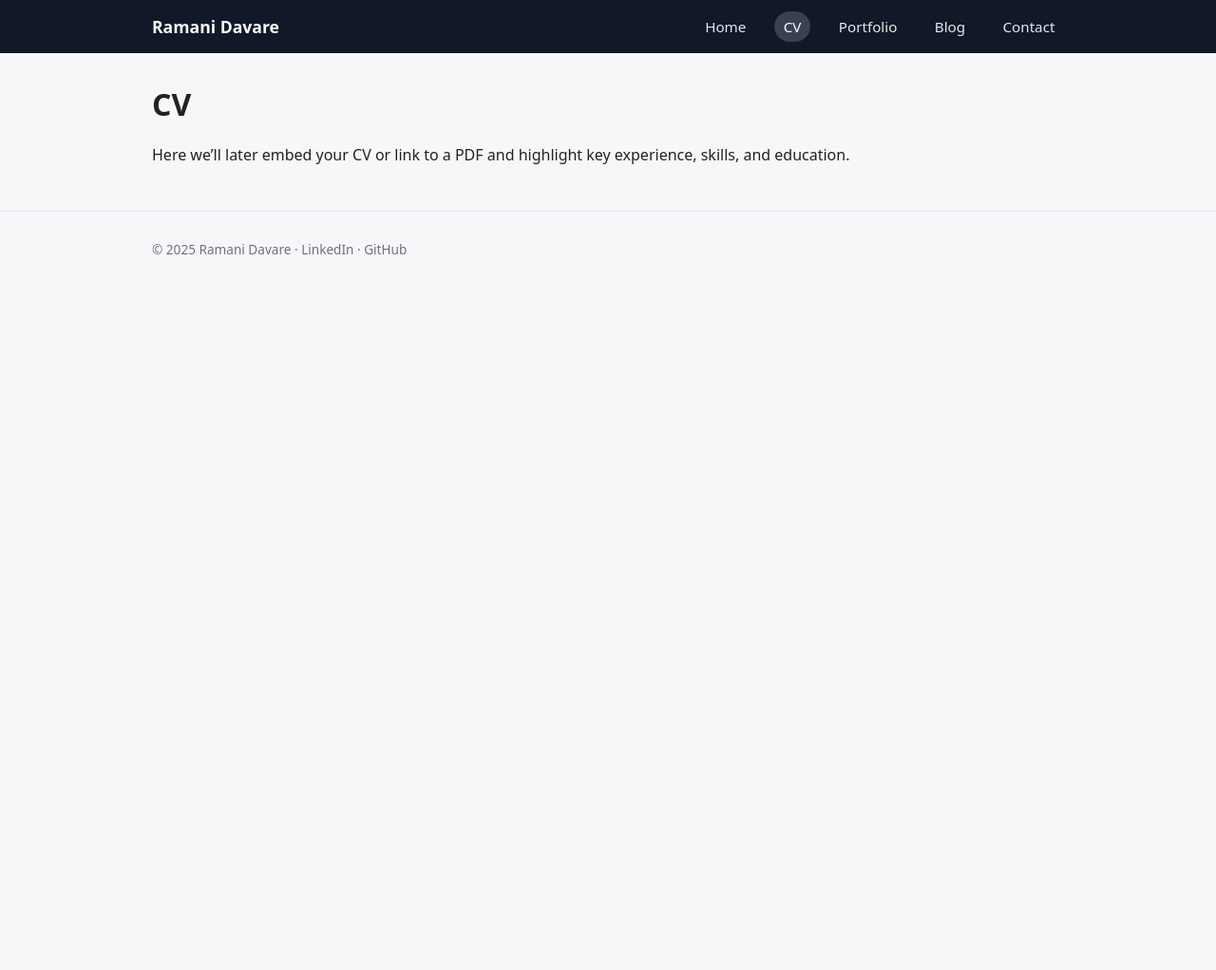
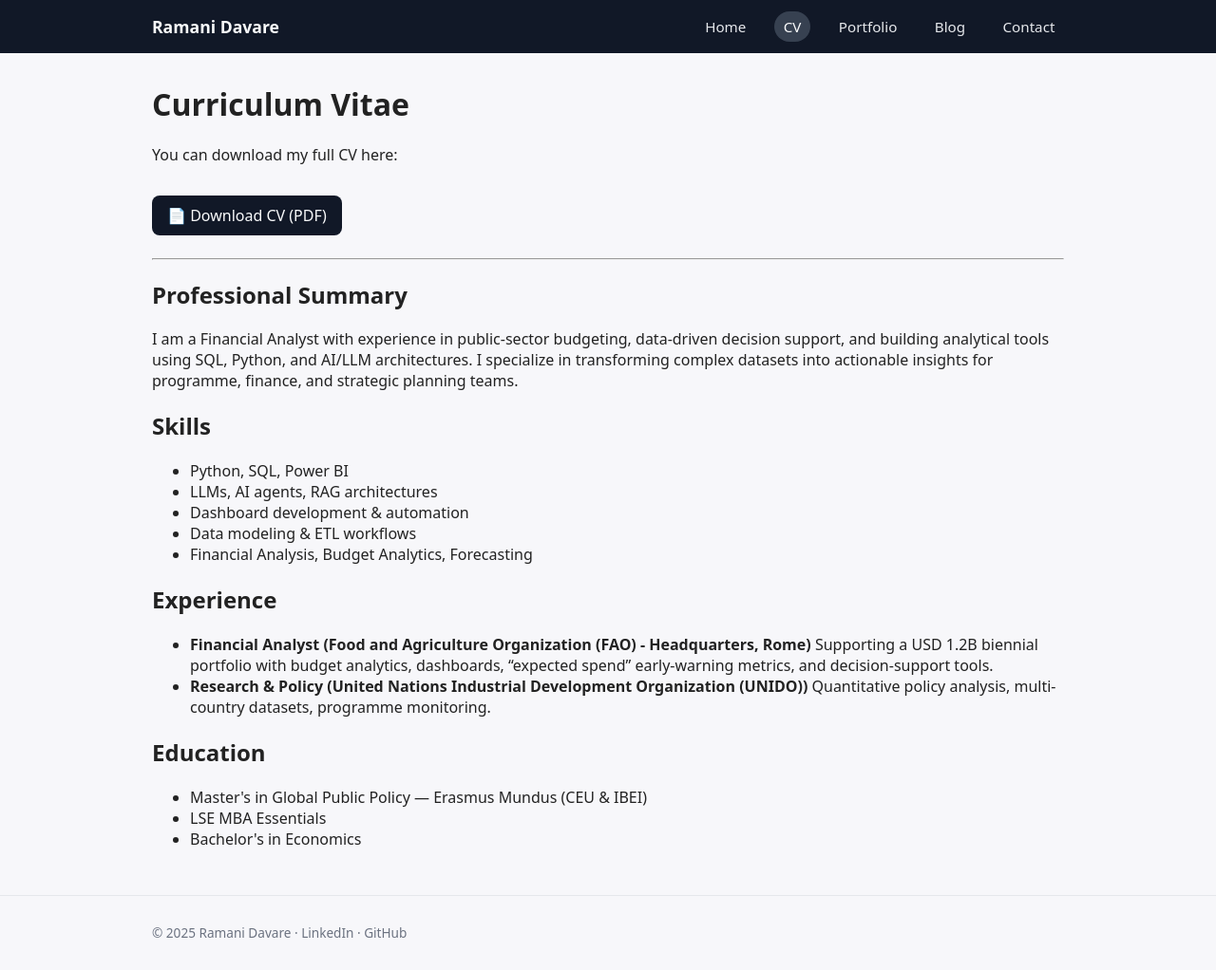
Before and after one commit to rumrumdavare/my-website, a FastAPI app: page /cv in a window 1280 px wide. Shown: the whole page at 95% size. Before the commit the page ends 268 px from the top, so only its background shows below. Run offline with FastAPI, Linux system fonts and the light colour scheme.

Commit message:
feat(links, cv): update site with links, info and cv

```diff
--- a/app/static/css/styles.css
+++ b/app/static/css/styles.css
@@ -70,3 +70,62 @@ a {
     color: #6b7280;
     border-top: 1px solid #e5e7eb;
 }
+
+.cv-download {
+    display: inline-block;
+    margin: 1rem 0;
+    padding: 0.6rem 1rem;
+    background-color: #111827;
+    color: #f9fafb;
+    border-radius: 8px;
+    text-decoration: none;
+    font-weight: 500;
+}
+
+.cv-download:hover {
+    background-color: #374151;
+}
+
+.project-list {
+    margin-top: 2rem;
+    display: flex;
+    flex-direction: column;
+    gap: 1.5rem;
+}
+
+.project-card {
+    padding: 1rem 1.2rem;
+    border: 1px solid #e5e7eb;
+    border-radius: 10px;
+    background-color: #ffffff;
+}
+
+.project-card h2 {
+    margin: 0 0 0.5rem 0;
+}
+
+.project-card a {
+    color: #2563eb;
+    text-decoration: none;
+}
+
+.project-card a:hover {
+    text-decoration: underline;
+}
+
+.contact-icons {
+    display: flex;
+    gap: 1.5rem;
+    margin-top: 1.5rem;
+}
+
+.icon-link svg {
+    width: 40px;
+    height: 40px;
+    transition: opacity 0.2s ease;
+}
+
+.icon-link:hover svg {
+    opacity: 0.7;
+    cursor: pointer;
+}
--- a/app/templates/base.html
+++ b/app/templates/base.html
@@ -29,8 +29,8 @@
     <footer class="site-footer">
         <div class="container">
             <p>© 2025 Ramani Davare ·
-                <a href="https://www.linkedin.com" target="_blank">LinkedIn</a> ·
-                <a href="https://github.com" target="_blank">GitHub</a>
+                <a href="www.linkedin.com/in/ramani-davare" target="_blank">LinkedIn</a> ·
+                <a href="https://github.com/rumrumdavare" target="_blank">GitHub</a>
             </p>
         </div>
     </footer>
--- a/app/templates/cv.html
+++ b/app/templates/cv.html
@@ -3,6 +3,49 @@
 {% block title %}CV · Ramani Davare{% endblock %}
 
 {% block content %}
-<h1>CV</h1>
-<p>Here we’ll later embed your CV or link to a PDF and highlight key experience, skills, and education.</p>
+<h1>Curriculum Vitae</h1>
+
+<p>You can download my full CV here:</p>
+
+<a class="cv-download"
+   href="/static/files/Ramani_Davare_CV.pdf"
+   target="_blank">
+   📄 Download CV (PDF)
+</a>
+
+<hr>
+
+<h2>Professional Summary</h2>
+<p>
+I am a Financial Analyst with experience in public-sector budgeting, data-driven decision support,
+and building analytical tools using SQL, Python, and AI/LLM architectures. I specialize in transforming
+complex datasets into actionable insights for programme, finance, and strategic planning teams.
+</p>
+
+<h2>Skills</h2>
+<ul>
+    <li>Python, SQL, Power BI</li>
+    <li>LLMs, AI agents, RAG architectures</li>
+    <li>Dashboard development & automation</li>
+    <li>Data modeling & ETL workflows</li>
+    <li>Financial Analysis, Budget Analytics, Forecasting</li>
+</ul>
+
+<h2>Experience</h2>
+<ul>
+    <li><strong>Financial Analyst (Food and Agriculture Organization (FAO) - Headquarters, Rome)</strong>
+    Supporting a USD 1.2B biennial portfolio with budget analytics, dashboards, “expected spend”
+    early-warning metrics, and decision-support tools.</li>
+
+    <li><strong>Research & Policy (United Nations Industrial Development Organization (UNIDO))</strong>
+    Quantitative policy analysis, multi-country datasets, programme monitoring.</li>
+</ul>
+
+<h2>Education</h2>
+<ul>
+    <li>Master's in Global Public Policy — Erasmus Mundus (CEU & IBEI)</li>
+    <li>LSE MBA Essentials</li>
+    <li>Bachelor's in Economics</li>
+</ul>
+
 {% endblock %}
```
Also changed, not shown: app/templates/contact.html (+25 -5 lines), app/templates/portfolio.html (+25 -1 lines), 1 other file.
